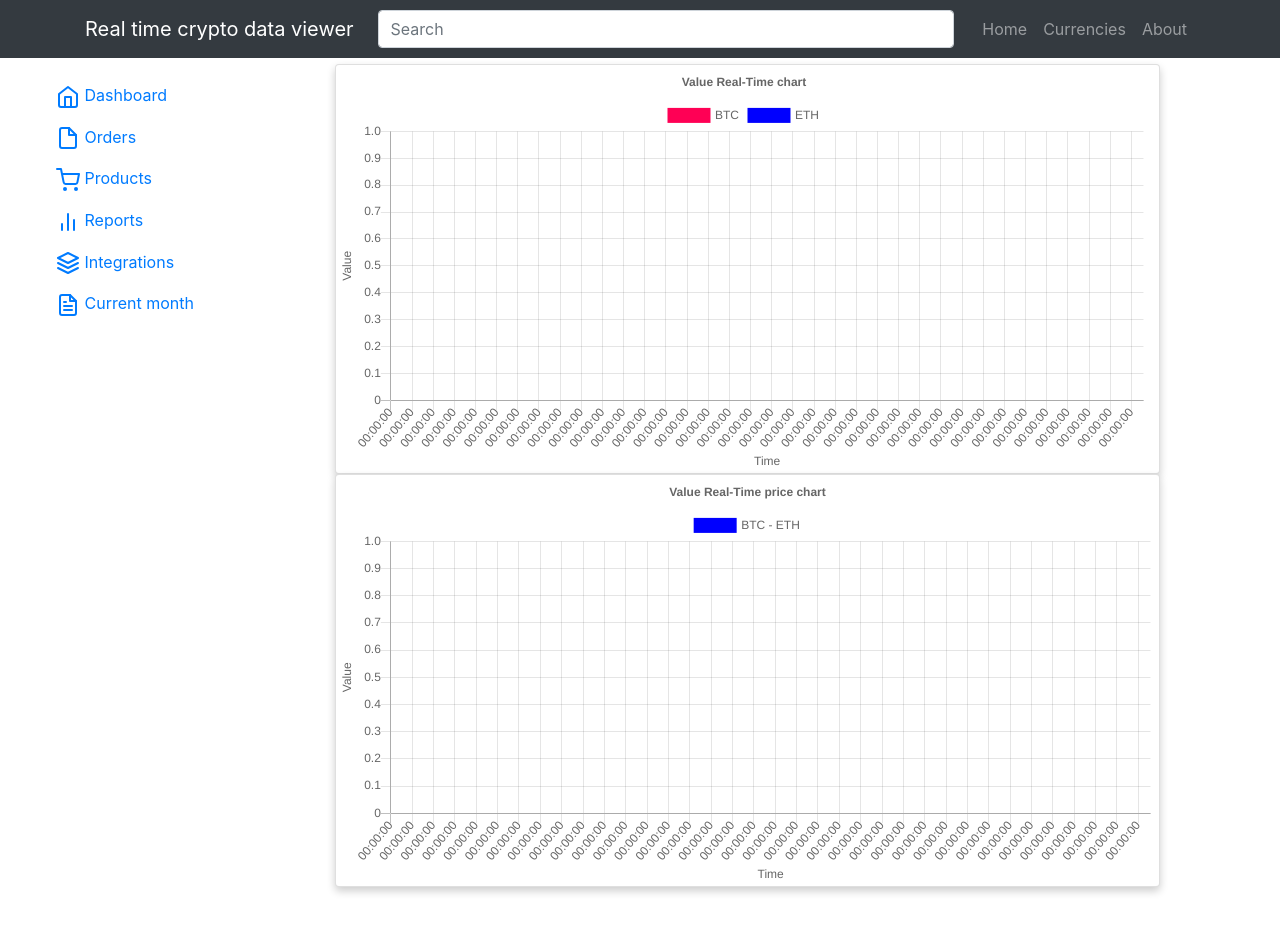
After one commit to Rafalini/DeFi_AMM, a Flask app: page /home in a window 1280 px wide. The commit adds this page. Run offline with Flask 3, Linux system fonts and the light colour scheme; data that the repository does not hold is empty; some libraries are stand-ins or nearby versions.

Commit message:
Home page extended

```diff
--- a/amm/web_app/__init__.py
+++ b/amm/web_app/__init__.py
@@ -12,6 +12,8 @@ app = Flask(__name__)
 config_file = open('web_app/config.json')
 config = json.load(config_file)
 currencies = {}
+transactions = []
+transactionCacheLimit = 10
 const_product_k = 1
 const_sum_k = 0
 
--- a/amm/web_app/routes.py
+++ b/amm/web_app/routes.py
@@ -1,12 +1,13 @@
-from web_app import app, currencies, const_product_k, const_sum_k, logger
+from web_app import app, currencies, const_product_k, const_sum_k, logger, transactions, transactionCacheLimit
 from flask import Response, request, render_template, stream_with_context
 
 import math, json, time
 
 from datetime import datetime
 
-@app.route("/", methods=['GET'])
-def index():
+@app.route("/")
+@app.route("/home")
+def home():
     return render_template("index.html")
 
 
@@ -28,6 +29,7 @@ def getCurrentAmounts():
 
             data["amounts"] = amounts
             data["rates"] = rates
+            data["transactions"] = transactions
 
             yield f"data:{json.dumps(data)}\n\n"
             time.sleep(0.4)
@@ -80,6 +82,11 @@ def transaction() -> Response:
         currencies[request.json["from"]]["amount"] += request.json["amount"]
         currencies[request.json["to"]]["amount"] -= requested
 
+        # transactions = addTransaction(transactions, str(request.remote_addr)+" traded "+request.json["to"]["amount"] +" "+request.json["to"], transactionCacheLimit)
+        transactions.append(str(request.remote_addr)+" traded "+str(round(requested,3)) +" "+str(request.json["to"]))
+        if len(transactions) == transactionCacheLimit:
+            transactions.pop(0)
+
         return Response ({"message":"ok", "recieved" : requested, "currency": request.json["to"]}, status=200, mimetype='application/json')
     else:
         return Response ({"message":"no sufficient credits in pool"}, status=500, mimetype='application/json')
@@ -106,7 +113,3 @@ def getRates() -> Response:
                 rates[referenceCurrency] = currencies[referenceCurrency]["amount"] / currencies[currency]["amount"]
         response[currency] = rates
     return response
-
-
-if __name__ == "__main__":
-    app.run(host='0.0.0.0', port=os.getenv("FLASK_SERVER_PORT"), debug=True)
--- a/amm/web_app/static/main.css
+++ b/amm/web_app/static/main.css
@@ -1,15 +1,152 @@
 .card {
   /* Add shadows to create the "card" effect */
-    box-shadow: 0 4px 8px 0 rgba(0,0,0,0.2);
+  box-shadow: 0 4px 8px 0 rgba(0, 0, 0, 0.2);
   transition: 0.3s;
 }
 
 /* On mouse-over, add a deeper shadow */
 .card:hover {
-    box-shadow: 0 8px 16px 0 rgba(0,0,0,0.2);
+  box-shadow: 0 8px 16px 0 rgba(0, 0, 0, 0.2);
 }
 
-  /* Add some padding inside the card container */
+body {
+  background: #fafafa;
+  color: #333333;
+  margin-top: 5rem;
+}
+
+h1,
+h2,
+h3,
+h4,
+h5,
+h6 {
+  color: #444444;
+}
+
+.bg-steel {
+  background-color: #343a40;
+}
+
+.margin-left {
+  margin-left: 20px;
+}
+
+.site-header .navbar-nav .nav-link {
+  color: #cbd5db;
+}
+
+.site-header .navbar-nav .nav-link:hover {
+  color: #ffffff;
+}
+
+.site-header .navbar-nav .nav-link.active {
+  font-weight: 500;
+}
+
+.content-section {
+  background: #ffffff;
+  padding: 10px 20px;
+  border: 1px solid #dddddd;
+  border-radius: 3px;
+  margin-bottom: 20px;
+}
+
+.article-title {
+  color: #444444;
+}
+
+a.article-title:hover {
+  color: #428bca;
+  text-decoration: none;
+}
+
+.article-content {
+  white-space: pre-line;
+}
+
+.article-img {
+  height: 65px;
+  width: 65px;
+  margin-right: 16px;
+}
+
+.article-metadata {
+  padding-bottom: 1px;
+  margin-bottom: 4px;
+  border-bottom: 1px solid #e3e3e3
+}
+
+.article-metadata a:hover {
+  color: #333;
+  text-decoration: none;
+}
+
+.article-svg {
+  width: 25px;
+  height: 25px;
+  vertical-align: middle;
+}
+
+.account-img {
+  height: 125px;
+  width: 125px;
+  margin-right: 20px;
+  margin-bottom: 16px;
+}
+
+.account-heading {
+  font-size: 2.5rem;
+}
+
+.sidebar-sticky {
+  position: -webkit-sticky;
+  position: sticky;
+  top: 100px;
+  height: calc(100vh - 800px);
+  padding-top: 0.5rem;
+  overflow-x: hidden;
+  overflow-y: auto;
+}
+
 .container {
-    padding: 2px 16px;
+  /* display: flex; */
+  width: 100%;
+  height: 100%;
+  margin-top: auto;
+  margin-bottom: auto;
+  margin-left: 0px;
+  margin-right: 0px;
+  max-width: 1300px;
+  /* flex-direction: column; */
+  padding: 1px 1px;
 }
+
+.main-container{
+  margin-top: 0px;
+  margin-bottom: 0px;
+  margin-left: 0px;
+  margin-right: 0px;
+  display: flex;
+  flex-direction: row;
+}
+
+.menu-column {
+  flex-grow: 1;
+  margin-top: 75px;
+  margin-left: 5vh;
+  width: 175px;
+}
+
+.content-column {
+  flex-grow: 8;
+  margin-top: 75px;
+  margin: 5vw 15vh;
+}
+
+.transactions-column {
+  flex-grow: 1;
+  margin-top: 75px;
+  margin-right: 5vh;
+  width: 100px;
+}
--- a/amm/web_app/templates/index.html
+++ b/amm/web_app/templates/index.html
@@ -1,29 +1,17 @@
-<!DOCTYPE html>
-<html lang="en">
-<head>
-    <meta charset="UTF-8">
-    <title>Real-Time Value Chart</title>
-    <link rel="stylesheet" type="text/css" href="{{ url_for('static', filename='main.css') }}">
-    <link rel="stylesheet" href="https://cdnjs.cloudflare.com/ajax/libs/twitter-bootstrap/4.6.1/css/bootstrap.min.css">
-    <link rel="stylesheet" href="https://cdnjs.cloudflare.com/ajax/libs/Chart.js/2.9.4/Chart.min.css">
-</head>
-<body>
-<div class="container">
+{% extends "layout.html" %}
+{% block content %}
+<div>
     <div class="row">
         <div class="col-12">
             <div class="card">
-                <div class="card-body">
                 <canvas id="canvas"></canvas>
-                </div>
             </div>
         </div>
     </div>
     <div class="row">
         <div class="col-12">
             <div class="card">
-                <div class="card-body">
                 <canvas id="canvas2"></canvas>
-                </div>
             </div>
         </div>
     </div>
@@ -65,8 +53,8 @@
                     display: true,
                     text: 'Value Real-Time chart'
                 },
-                tooltips: {enabled: false},
-                hover: {mode: null},
+                tooltips: { enabled: false },
+                hover: { mode: null },
                 scales: {
                     xAxes: [{
                         display: true,
@@ -117,8 +105,8 @@
                     display: true,
                     text: 'Value Real-Time price chart'
                 },
-                tooltips: {enabled: false},
-                hover: {mode: null},
+                tooltips: { enabled: false },
+                hover: { mode: null },
                 scales: {
                     xAxes: [{
                         display: true,
@@ -147,9 +135,8 @@
         const source = new EventSource("/chart-data");
 
         source.onmessage = function (event) {
-            console.log(event)
             const data = JSON.parse(event.data);
-            console.log(data)
+            // console.log(data)
             if (config.data.labels.length === 250) {
                 config.data.labels.shift();
                 config.data.datasets[0].data.shift();
@@ -169,7 +156,10 @@
             lineChart.update();
             lineChart2.update();
         }
+
+        let logWindow = document.getElementById('log-window');
+        logWindow.innerHTML += data.transactions;
     });
+
 </script>
-</body>
-</html>
+{% endblock content %}
--- /dev/null
+++ b/amm/web_app/templates/layout.html
@@ -0,0 +1,126 @@
+<!DOCTYPE html>
+<html lang="en">
+
+<head>
+    <meta charset="UTF-8">
+    <title>Real-Time Value Chart</title>
+    <link rel="stylesheet" type="text/css" href="{{ url_for('static', filename='main.css') }}">
+    <link rel="stylesheet" href="https://cdnjs.cloudflare.com/ajax/libs/twitter-bootstrap/4.6.1/css/bootstrap.min.css">
+    <link rel="stylesheet" href="https://cdnjs.cloudflare.com/ajax/libs/Chart.js/2.9.4/Chart.min.css">
+</head>
+
+<body>
+    <header class="site-header">
+        <nav class="navbar navbar-expand-md navbar-dark bg-steel fixed-top">
+            <div class="container">
+                <a class="navbar-brand mr-4" href="/">Real time crypto data viewer</a>
+                <input class="form-control form-control-dark w-100" type="text" placeholder="Search"
+                    aria-label="Search">
+                <div class="navbar-nav margin-left">
+                    <a class="nav-item nav-link" href="{{ url_for('home') }}">Home</a>
+                    <a class="nav-item nav-link" href="{{ url_for('home') }}">Currencies</a>
+                    <a class="nav-item nav-link" href="{{ url_for('home') }}">About</a>
+                </div>
+            </div>
+        </nav>
+    </header>
+    <main role="main" class="main-container">
+        <div class="menu-column">
+            <ul class="nav">
+                <li class="nav-item">
+                    <a class="nav-link active" href="#">
+                        <svg xmlns="http://www.w3.org/2000/svg" width="24" height="24" viewBox="0 0 24 24" fill="none"
+                            stroke="currentColor" stroke-width="2" stroke-linecap="round" stroke-linejoin="round"
+                            class="feather feather-home">
+                            <path d="M3 9l9-7 9 7v11a2 2 0 0 1-2 2H5a2 2 0 0 1-2-2z"></path>
+                            <polyline points="9 22 9 12 15 12 15 22"></polyline>
+                        </svg>
+                        Dashboard <span class="sr-only">(current)</span>
+                    </a>
+                </li>
+                <li class="nav-item">
+                    <a class="nav-link" href="#">
+                        <svg xmlns="http://www.w3.org/2000/svg" width="24" height="24" viewBox="0 0 24 24" fill="none"
+                            stroke="currentColor" stroke-width="2" stroke-linecap="round" stroke-linejoin="round"
+                            class="feather feather-file">
+                            <path d="M13 2H6a2 2 0 0 0-2 2v16a2 2 0 0 0 2 2h12a2 2 0 0 0 2-2V9z"></path>
+                            <polyline points="13 2 13 9 20 9"></polyline>
+                        </svg>
+                        Orders
+                    </a>
+                </li>
+                <li class="nav-item">
+                    <a class="nav-link" href="#">
+                        <svg xmlns="http://www.w3.org/2000/svg" width="24" height="24" viewBox="0 0 24 24" fill="none"
+                            stroke="currentColor" stroke-width="2" stroke-linecap="round" stroke-linejoin="round"
+                            class="feather feather-shopping-cart">
+                            <circle cx="9" cy="21" r="1"></circle>
+                            <circle cx="20" cy="21" r="1"></circle>
+                            <path d="M1 1h4l2.68 13.39a2 2 0 0 0 2 1.61h9.72a2 2 0 0 0 2-1.61L23 6H6"></path>
+                        </svg>
+                        Products
+                    </a>
+                </li>
+                <a class="nav-link" href="#">
+                    <svg xmlns="http://www.w3.org/2000/svg" width="24" height="24" viewBox="0 0 24 24" fill="none"
+                        stroke="currentColor" stroke-width="2" stroke-linecap="round" stroke-linejoin="round"
+                        class="feather feather-bar-chart-2">
+                        <line x1="18" y1="20" x2="18" y2="10"></line>
+                        <line x1="12" y1="20" x2="12" y2="4"></line>
+                        <line x1="6" y1="20" x2="6" y2="14"></line>
+                    </svg>
+                    Reports
+                </a>
+                <li class="nav-item">
+                    <a class="nav-link" href="#">
+                        <svg xmlns="http://www.w3.org/2000/svg" width="24" height="24" viewBox="0 0 24 24" fill="none"
+                            stroke="currentColor" stroke-width="2" stroke-linecap="round" stroke-linejoin="round"
+                            class="feather feather-layers">
+                            <polygon points="12 2 2 7 12 12 22 7 12 2"></polygon>
+                            <polyline points="2 17 12 22 22 17"></polyline>
+                            <polyline points="2 12 12 17 22 12"></polyline>
+                        </svg>
+                        Integrations
+                    </a>
+                </li>
+                <li class="nav-item">
+                    <a class="nav-link" href="#">
+                        <svg xmlns="http://www.w3.org/2000/svg" width="24" height="24" viewBox="0 0 24 24" fill="none"
+                            stroke="currentColor" stroke-width="2" stroke-linecap="round" stroke-linejoin="round"
+                            class="feather feather-file-text">
+                            <path d="M14 2H6a2 2 0 0 0-2 2v16a2 2 0 0 0 2 2h12a2 2 0 0 0 2-2V8z"></path>
+                            <polyline points="14 2 14 8 20 8"></polyline>
+                            <line x1="16" y1="13" x2="8" y2="13"></line>
+                            <line x1="16" y1="17" x2="8" y2="17"></line>
+                            <polyline points="10 9 9 9 8 9"></polyline>
+                        </svg>
+                        Current month
+                    </a>
+                </li>
+            </ul>
+        </div>
+
+        <div class="content-column">
+            {% block content %}{% endblock %}
+        </div>
+
+        <!-- <div class="transactions-column">
+            <textarea id="log-window" rows="10" cols="15"></textarea>
+        </div> -->
+    </main>
+
+    <!-- Optional JavaScript -->
+    <!-- jQuery first, then Popper.js, then Bootstrap JS -->
+    <script src="https://code.jquery.com/jquery-3.2.1.slim.min.js"
+        integrity="sha384-KJ3o2DKtIkvYIK3UENzmM7KCkRr/rE9/Qpg6aAZGJwFDMVNA/GpGFF93hXpG5KkN"
+        crossorigin="anonymous"></script>
+    <script src="https://cdn.jsdelivr.net/npm/popper.js@1.12.9/dist/umd/popper.min.js"
+        integrity="sha384-ApNbgh9B+Y1QKtv3Rn7W3mgPxhU9K/ScQsAP7hUibX39j7fakFPskvXusvfa0b4Q"
+        crossorigin="anonymous"></script>
+    <script src="https://cdn.jsdelivr.net/npm/bootstrap@4.0.0/dist/js/bootstrap.min.js"
+        integrity="sha384-JZR6Spejh4U02d8jOt6vLEHfe/JQGiRRSQQxSfFWpi1MquVdAyjUar5+76PVCmYl"
+        crossorigin="anonymous"></script>
+
+</body>
+
+</html>
```
Lines whose indentation alone changed are shown as unchanged.
